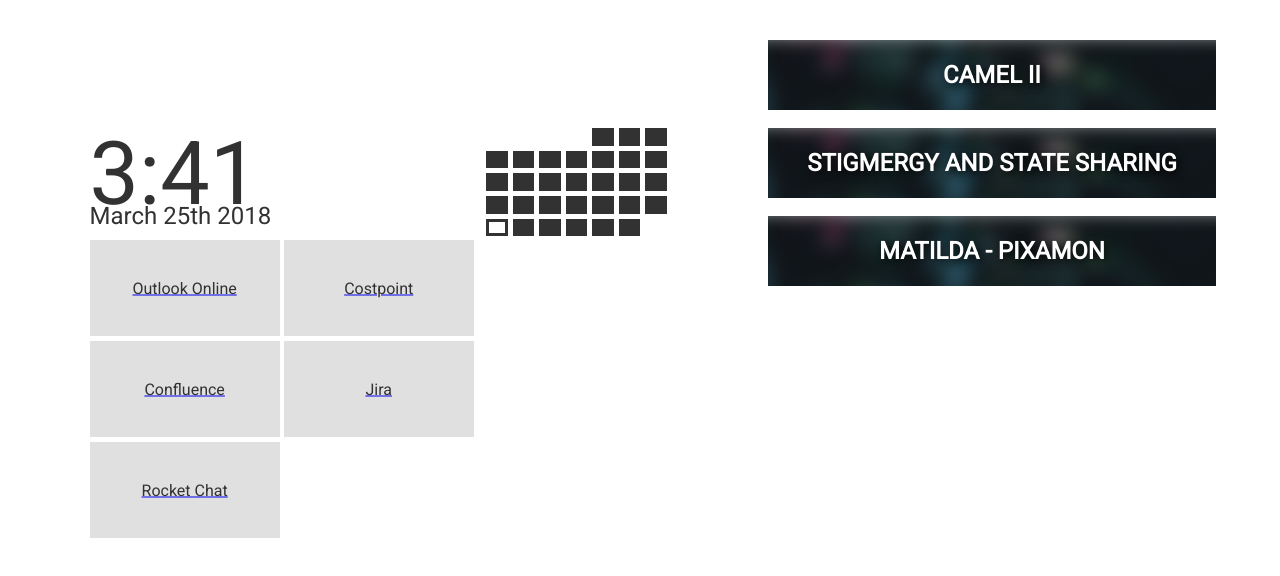
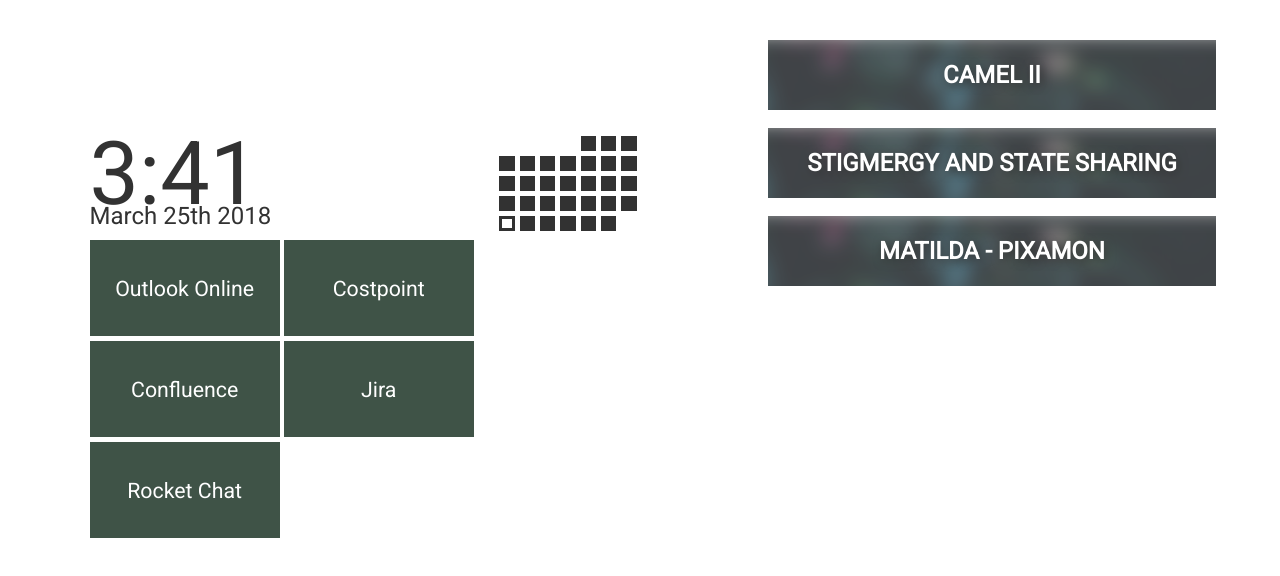
Before and after one commit to PoopLord1/PoopLord1.github.io, a browser extension: page work_startpage/index.html in a window 1280 px wide. Drawn offline with Linux system fonts and the light colour scheme.

Commit message:
Stylized links some more and moved the calendar a bit. Also made input boxes a little more transparent, just to make them more bearable.

```diff
--- a/work_startpage/calendar.css
+++ b/work_startpage/calendar.css
@@ -1,10 +1,10 @@
 div#calendar {
 	/*background-color: rgba(255,0,0,0.1);*/
 	position: fixed;
-	top: 16%;
-	left: 38%;
-	width: 14%;
-	height: 13%;
+	top: 17%;
+	left: 39%;
+	width: 10%;
+	height: 11%;
 	display: grid;
 
 	grid-template-columns: repeat(7, 12%);
--- a/work_startpage/project.css
+++ b/work_startpage/project.css
@@ -1,12 +1,13 @@
 div.project {
 	padding-top: 70px;
-	transition: top 0.5s, box-shadow 0.5s;
+	transition: top 0.25s, box-shadow 0.25s;
 	position: relative;
 	top: 0;
 	/*height: 0px;*/
 	overflow-y: hidden;
 	overflow-x: hidden;
 	margin-bottom: 4%;
+	opacity: 0.8;
 }
 div.project p {
 	color: white;
@@ -22,6 +23,7 @@
 div.project:hover, div.project.active {
 	box-shadow: 2px 2px 10px rgba(0,0,0,1.0);
 	top: -5px;
+	opacity: 1.0;
 }
 
 div.heading {
@@ -59,7 +61,7 @@
 	/*border-right: 5px solid rgb(204,0,0);*/
 	/*overflow-y: scroll;*/ /* TODO - make this look decent */
 }
-div.project:hover div.project-content, div.project.active div.project-content {
+div.project.active div.project-content {
 	max-height: 400px;
 }
 
--- a/work_startpage/style.css
+++ b/work_startpage/style.css
@@ -58,18 +58,29 @@
 	/*background-color: rgba(255,0,0,0.1);*/
 }
 div#links a {
+	position: relative;
+	top: 0;
+	transition: top 0.25s, box-shadow 0.25s;
 	width: 33%;
 	display: inline-block;
 	height: 20%;
-	background-color: rgba(100,100,100,0.2);
+	background-color: rgb(15,40,26);
+	opacity: 0.8;
 	margin-bottom: 5px;
+	text-decoration: none;
 }
 div#links a:hover {
-	background-color: rgba(100,100,100,0.4);
+	/*background-color: rgba(100,100,100,0.4);*/
+	opacity: 1.0;
+	box-shadow: 2px 2px 10px black;
+	top: -5px;
 }
 div#links p {
 	text-align: center;
 	position: relative;
 	top: 50%;
 	transform: translate(0, -50%);
+	color: rgb(255,255,255);
+	/*font-weight: bold;*/
+	font-size: 16pt;
 }
--- a/work_startpage/todo.css
+++ b/work_startpage/todo.css
@@ -44,7 +44,7 @@
 	height: 100%;
 	width: 100%;
 	padding-left: 1%;
-	background: rgba(255,255,255,1);
+	background: rgba(255,255,255,0.6);
 	border: none;
 	/*border-bottom: 1px solid rgba(255,255,255,0.2);*/
 	font-size: 11pt;
```
